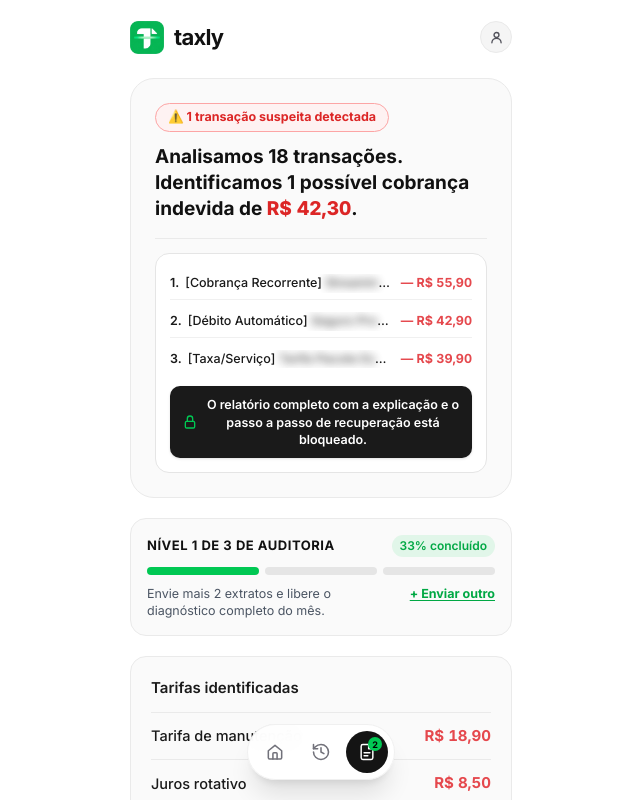
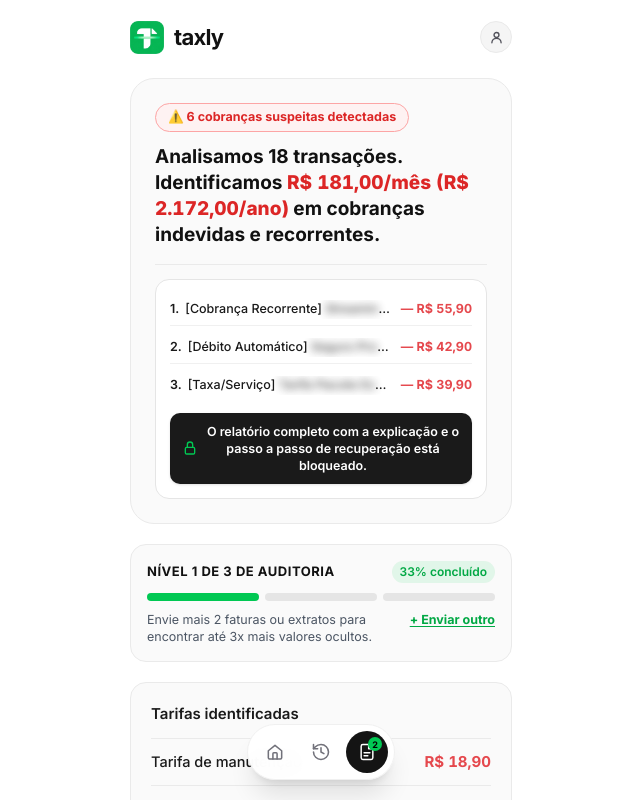
Before and after one commit to uset01/Taxly, a Next.js app: page / in a window 1280 px wide. Both pictures are taken after a click on the button "Análises". Shown: the top 800 px of the page, without its empty margins (319-959 px from the left). Built offline with nearby package versions, Linux system fonts and the light colour scheme.

Commit message:
feat(paywall): unify total sum to R$ 181,00/mo, blur duplicate merchant, add locked recurring row, and update ROI copy

```diff
--- a/src/components/AuditLevelBar.tsx
+++ b/src/components/AuditLevelBar.tsx
@@ -54,7 +54,7 @@ export function AuditLevelBar({
       {safeLevel < 3 ? (
         <div className="flex items-start justify-between gap-3 mt-2">
           <p className="text-[12.5px] leading-snug text-[#4B5563] dark:text-[#A1A1AA]">
-            Envie mais {3 - safeLevel === 1 ? "1 extrato" : `${3 - safeLevel} extratos`} e libere o diagnóstico completo do mês.
+            Envie mais {3 - safeLevel === 1 ? "1 fatura ou extrato" : `${3 - safeLevel} faturas ou extratos`} para encontrar até 3x mais valores ocultos.
           </p>
           {onSendAnother && (
             <button
--- a/src/components/PartialResultScreen.tsx
+++ b/src/components/PartialResultScreen.tsx
@@ -1,8 +1,6 @@
 "use client";
 
 import { CheckIcon, LockIcon } from "@/components/icons";
-import { formatBRL } from "@/data/charges";
-import { useCountUp } from "@/lib/use-count-up";
 import { SocialProofTicker } from "@/components/SocialProofTicker";
 import { AuditLevelBar } from "@/components/AuditLevelBar";
 
@@ -29,8 +27,6 @@ export function PartialResultScreen({
   onUnlock,
   onContinueFree,
 }: PartialResultScreenProps) {
-  const animatedFoundTotal = useCountUp(37.9, true, 1000);
-
   return (
     <>
       <section
@@ -42,15 +38,16 @@ export function PartialResultScreen({
         <header>
           <div className="inline-flex items-center gap-1.5 rounded-full bg-[#FEF2F2] dark:bg-[#2A1212] border border-[#FCA5A5] dark:border-[#5C1D1D] px-3 py-1">
             <span className="text-[12.5px] font-bold text-[#DC2626] dark:text-[#F87171]">
-              ⚠️ 1 transação suspeita detectada
+              ⚠️ 6 cobranças suspeitas detectadas
             </span>
           </div>
 
           <p className="mt-3 text-[18px] sm:text-[20px] leading-tight font-bold text-[#1A1A1A] dark:text-white">
-            Analisamos 19 transações. Identificamos 1 possível cobrança indevida de{" "}
+            Analisamos 18 transações. Identificamos{" "}
             <span className="text-[#DC2626] dark:text-[#EF4444] font-extrabold tabular-nums">
-              R$ {formatBRL(animatedFoundTotal)}
-            </span>.
+              R$ 181,00/mês (R$ 2.172,00/ano)
+            </span>{" "}
+            em cobranças indevidas e recorrentes.
           </p>
         </header>
 
@@ -118,10 +115,10 @@ export function PartialResultScreen({
           onClick={onUnlock}
           className="w-full min-h-[52px] rounded-[16px] bg-[#00C853] hover:bg-[#00B54B] active:bg-[#00A047] text-white font-semibold text-[15.5px] px-5 flex items-center justify-center gap-2 transition-colors cursor-pointer shadow-md"
         >
-          <span>Recuperar meus R$ {formatBRL(animatedFoundTotal)} agora</span>
+          <span>Recuperar meus R$ 181,00/mês agora</span>
         </button>
         <p className="mt-1.5 text-center text-[11.5px] text-[#6B7280] dark:text-[#9CA3AF] font-medium">
-          Acesso imediato · R$ 29,90/mês · Cancele quando quiser
+          Acesso imediato · Recupere até 6x o valor do plano logo no 1º mês · Cancele quando quiser
         </p>
 
         <div className="mt-2.5 flex items-center justify-center gap-4">
--- a/src/components/ResultScreen.tsx
+++ b/src/components/ResultScreen.tsx
@@ -63,24 +63,24 @@ export function ResultScreen({
     {
       id: "sim-1",
       name: "Assinatura Recorrente / Streaming VIP",
-      monthlyAmount: 149.9,
-      yearlyImpact: 1798.8,
+      monthlyAmount: 55.9,
+      yearlyImpact: 670.8,
       actionTip: "Cancelar assinatura no app",
       category: "Cobrança Recorrente",
     },
     {
       id: "sim-2",
       name: "Seguro Proteção Fatura Premiada",
-      monthlyAmount: 110.1,
-      yearlyImpact: 1321.2,
+      monthlyAmount: 42.9,
+      yearlyImpact: 514.8,
       actionTip: "Pedir estorno de tarifa ao banco",
       category: "Débito Automático",
     },
     {
       id: "sim-3",
       name: "Tarifa Pacote de Serviços Essenciais",
-      monthlyAmount: 90.0,
-      yearlyImpact: 1080.0,
+      monthlyAmount: 39.9,
+      yearlyImpact: 478.8,
       actionTip: "Mudar para pacote gratuito BACEN",
       category: "Taxa/Serviço",
     },
@@ -113,29 +113,25 @@ export function ResultScreen({
 
   const formattedSuspiciousValue = formatBRL(suspiciousFindingValue);
 
-  const totalTransactionsCount = data.isSingleTransaction
-    ? 1
-    : Math.max(18, (data.tariffs.length + data.duplicates.length * 2) + 14);
-
-  // 3 linhas simulando itens encontrados no documento com tag de categoria e nome borrado
+  // 3 linhas simulando itens encontrados no documento com tag de categoria e nome borrado (soma = R$ 138,70)
   const teaserItems = [
     {
       prefix: "1.",
       categoryTag: "Cobrança Recorrente",
       blurredName: "Streaming / Clube VIP",
-      amount: effectiveEconomyList[0]?.monthlyAmount || 149.9,
+      amount: 55.9,
     },
     {
       prefix: "2.",
       categoryTag: "Débito Automático",
       blurredName: "Seguro Proteção Fatura",
-      amount: effectiveEconomyList[1]?.monthlyAmount || 110.1,
+      amount: 42.9,
     },
     {
       prefix: "3.",
       categoryTag: "Taxa/Serviço",
       blurredName: "Tarifa Pacote Essencial",
-      amount: effectiveEconomyList[2]?.monthlyAmount || 90.0,
+      amount: 39.9,
     },
   ];
 
@@ -241,12 +237,12 @@ export function ResultScreen({
 
       ctx.fillStyle = "#DC2626";
       ctx.font = "bold 78px Georgia, 'New York', serif";
-      ctx.fillText(`R$ ${formattedSuspiciousValue}`, 100, 470);
+      ctx.fillText("R$ 181,00/mês", 100, 470);
 
       ctx.fillStyle = "#FFFFFF";
       ctx.font = "500 34px -apple-system, BlinkMacSystemFont, sans-serif";
       ctx.fillText(
-        `⚠️ 1 possível cobrança indevida identificada`,
+        `⚠️ 6 cobranças suspeitas detectadas`,
         100,
         560
       );
@@ -415,16 +411,17 @@ export function ResultScreen({
           {/* Badge vermelho no topo */}
           <div className="inline-flex items-center gap-1.5 rounded-full bg-[#FEF2F2] dark:bg-[#2A1212] border border-[#FCA5A5] dark:border-[#5C1D1D] px-3 py-1">
             <span className="text-[12.5px] font-bold text-[#DC2626] dark:text-[#F87171]">
-              ⚠️ 1 transação suspeita detectada
+              ⚠️ 6 cobranças suspeitas detectadas
             </span>
           </div>
 
           {/* Linha seguinte */}
           <h1 className="mt-3 text-[17px] sm:text-[19px] font-bold text-[#111111] dark:text-[#FAFAFA] leading-snug">
-            Analisamos {totalTransactionsCount} transações. Identificamos 1 possível cobrança indevida de{" "}
+            Analisamos 18 transações. Identificamos{" "}
             <span className="text-[#DC2626] dark:text-[#EF4444] font-extrabold tabular-nums">
-              R$ {formattedSuspiciousValue}
-            </span>.
+              R$ 181,00/mês (R$ 2.172,00/ano)
+            </span>{" "}
+            em cobranças indevidas e recorrentes.
           </h1>
 
           {/* Seção condicional: Grátis (Bloqueado) vs Assinante (Desbloqueado) */}
@@ -540,7 +537,7 @@ export function ResultScreen({
           </h2>
 
           <ul className="mt-3 divide-y divide-[#EAEAEA] dark:divide-[#2A2A2A] border-t border-[#EAEAEA] dark:border-[#2A2A2A]">
-            {data.tariffs.map((item) => (
+            {(!isSubscribed ? data.tariffs.slice(0, 1) : data.tariffs).map((item) => (
               <li
                 key={item.id}
                 className="py-3 flex items-center justify-between gap-3"
@@ -553,6 +550,22 @@ export function ResultScreen({
                 </span>
               </li>
             ))}
+            {!isSubscribed && (
+              <li
+                onClick={onUnlockEconomyReport || onSaveToVault}
+                className="py-3 flex items-center justify-between gap-3 cursor-pointer group"
+              >
+                <div className="flex items-center gap-2 min-w-0">
+                  <span className="text-[14px]">🔒</span>
+                  <span className="text-[14px] font-medium text-[#1A1A1A] dark:text-[#E4E4E7] group-hover:text-[#00C853] transition-colors">
+                    + 3 cobranças recorrentes ocultas
+                  </span>
+                </div>
+                <span className="text-[14.5px] font-bold text-[#E5484D] tabular-nums shrink-0">
+                  (R$ 138,70/mês)
+                </span>
+              </li>
+            )}
           </ul>
         </div>
       )}
@@ -573,7 +586,13 @@ export function ResultScreen({
                 <div className="flex items-start justify-between gap-2.5">
                   <div className="min-w-0">
                     <p className="text-[15px] font-semibold text-[#1A1A1A] dark:text-white truncate">
-                      {dup.merchant}
+                      {!isSubscribed ? (
+                        <span className="filter blur-[4px] select-none pointer-events-none opacity-80">
+                          [App de Transporte • Oculto]
+                        </span>
+                      ) : (
+                        dup.merchant
+                      )}
                     </p>
                     <p className="mt-0.5 text-[13px] text-[#6B7280] dark:text-[#A1A1AA]">
                       {dup.date}
@@ -670,10 +689,10 @@ export function ResultScreen({
               disabled={isSavingToVault}
               className="w-full min-h-[52px] rounded-[16px] bg-[#00C853] hover:bg-[#00B54B] active:bg-[#00A047] text-white font-semibold text-[15.5px] px-5 flex items-center justify-center gap-2 transition-colors cursor-pointer disabled:opacity-60 shadow-md"
             >
-              <span>Recuperar meus R$ {formattedSuspiciousValue} agora</span>
+              <span>Recuperar meus R$ 181,00/mês agora</span>
             </button>
             <p className="mt-1.5 text-center text-[11.5px] text-[#6B7280] dark:text-[#9CA3AF] font-medium">
-              Acesso imediato · R$ 29,90/mês · Cancele quando quiser
+              Acesso imediato · Recupere até 6x o valor do plano logo no 1º mês · Cancele quando quiser
             </p>
           </div>
         )}
@@ -754,15 +773,13 @@ export function ResultScreen({
 
               <div className="mt-6 relative z-10">
                 <p className="text-[12.5px] text-[#A1A1AA]">
-                  Transação suspeita detectada
+                  Cobranças suspeitas detectadas
                 </p>
                 <p className="mt-1 text-[36px] font-extrabold text-[#DC2626] tracking-tight leading-none tabular-nums">
-                  R$ {formattedSuspiciousValue}
+                  R$ 181,00/mês
                 </p>
                 <p className="mt-1 text-[12px] text-[#71717A]">
-                  {data.isSingleTransaction
-                    ? "Transação isolada analisada"
-                    : "1 possível cobrança indevida identificada"}
+                  6 cobranças suspeitas detectadas
                 </p>
               </div>
 
```
Also changed, not shown: src/components/LiveCounter.tsx (line endings or trailing spaces), src/components/SocialProofTicker.tsx (line endings or trailing spaces).
